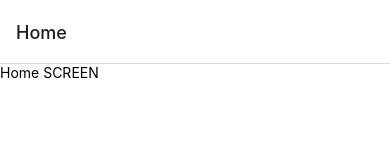
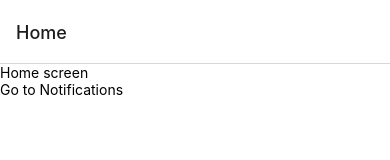
Before and after one commit to BaraaSoft/rn-bottom-navigation-app, a React Native app: screen / in a window 390 px wide. Shown: the top 160 px of the page. Built offline with nearby package versions, Linux system fonts and the light colour scheme.

Commit message:
home stack link to notification screen

```diff
--- /dev/null
+++ b/src/screens/main/Home.style.tsx
@@ -0,0 +1,23 @@
+import { colors } from "../../common/colors";
+import { View,Text} from "react-native";
+import styled from "styled-components";
+
+
+export const Container = styled(View)`
+    padding: 16px;
+    align-self: stretch;
+    justify-content: center;
+    align-items: center;
+    flex:1;
+`;
+
+export const Title = styled(Text)`
+    font-size: 20;
+    font-weight: 400;
+`;
+
+export const Link = styled(Text)`
+    font-weight: 400;
+    font-size: 16;
+    color: ${colors.main.link};
+`;
--- a/src/screens/main/Home.tsx
+++ b/src/screens/main/Home.tsx
@@ -1,14 +1,23 @@
 import React from "react";
-import {View,Text} from 'react-native';
+import {View,Text,TouchableOpacity} from 'react-native';
+import { goTo, navigate } from "../../services/navigationService";
+import { APP_SCREENS } from "../screens";
+import { Container,Title ,Link} from "./Home.style";
 
 
 
 
 const Home = ()=>{
+    const onPress = ()=>{
+        navigate("NotificationStack",APP_SCREENS.NotificationsScreen)
+    }
     return(
-        <View>
-            <Text>Home SCREEN</Text>
-        </View>
+        <Container>
+            <Title>Home screen</Title>
+            <TouchableOpacity onPress={onPress} >
+                <Link>Go to Notifications</Link>
+            </TouchableOpacity>
+        </Container>
     )
 }
 
```
